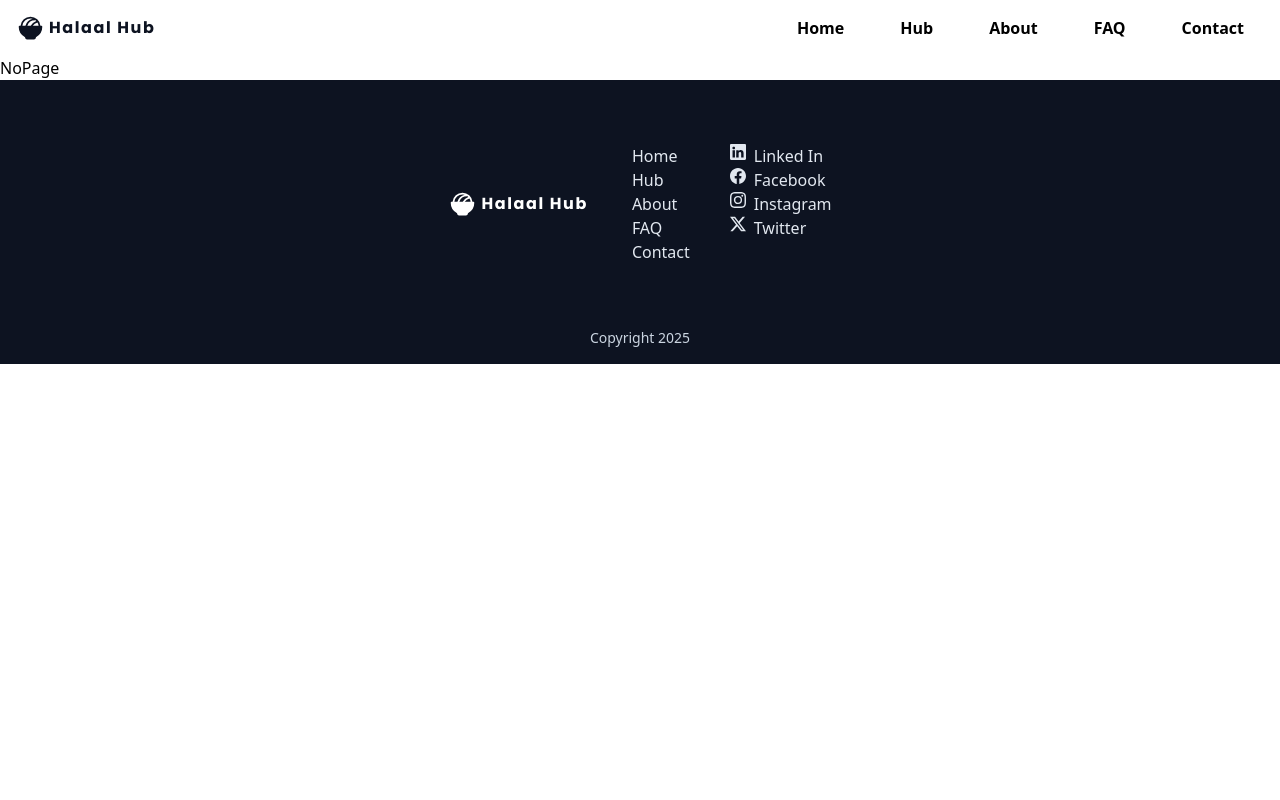
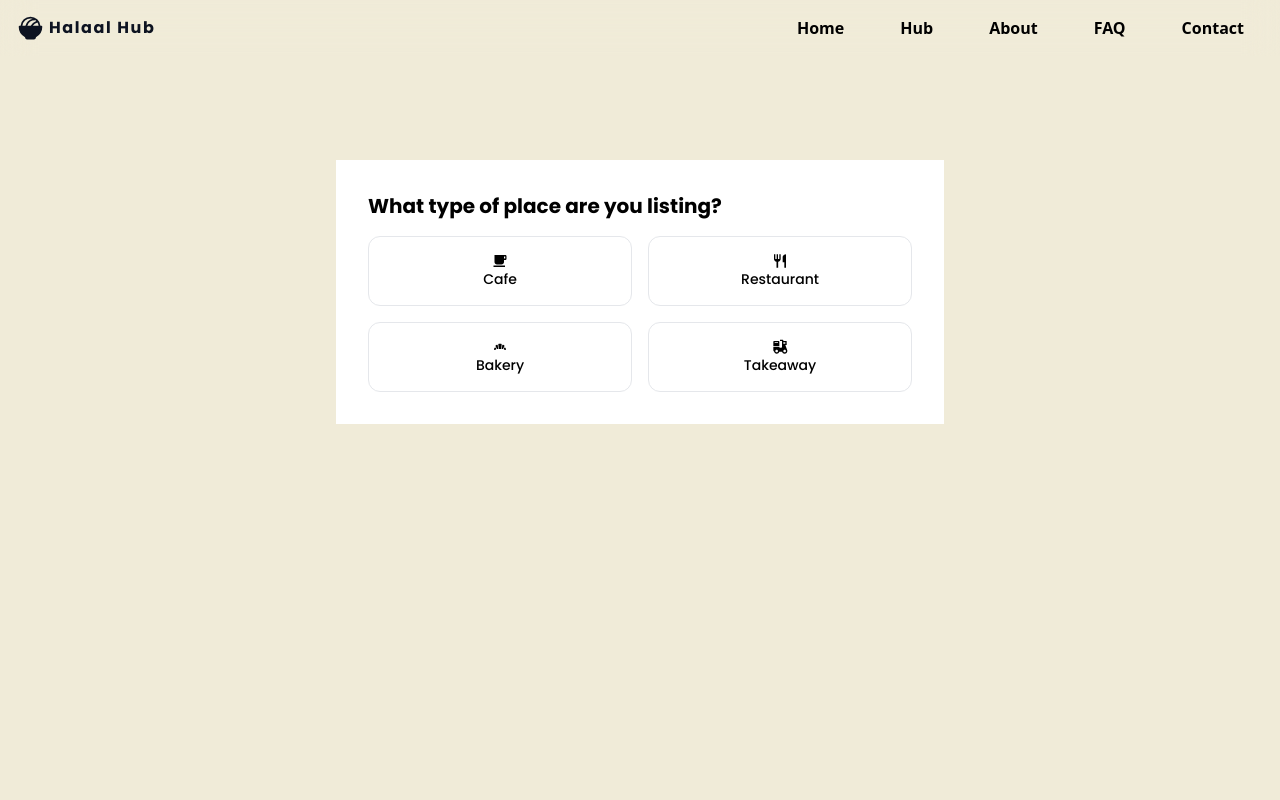
Before and after one commit to Junaidadams/halaal-hub, a React (Vite) app: page /create-listing in a window 1280 px wide. Shown: the top 800 px of the page. Built offline with nearby package versions, Linux system fonts and the light colour scheme.

Commit message:
added create listing page and made changes to constants.js

```diff
--- a/constants.js
+++ b/constants.js
@@ -11,6 +11,10 @@ import {
   FaEnvelope,
   FaUtensils,
 } from "react-icons/fa";
+import { MdBakeryDining, MdRestaurant } from "react-icons/md";
+import { IoMdCafe } from "react-icons/io";
+import { RiTakeawayFill } from "react-icons/ri";
+
 import { AiOutlinePhone, AiOutlineMail } from "react-icons/ai";
 
 export const websiteInformation = [
@@ -133,3 +137,10 @@ export const faqData = [
       "Absolutely. If you know of a Halaal place that isn’t listed, use the contact form to suggest it and we’ll reach out to verify and add them.",
   },
 ];
+
+export const categories = [
+  { label: "Cafe", value: "cafe", icon: IoMdCafe },
+  { label: "Restaurant", value: "restaurant", icon: MdRestaurant },
+  { label: "Bakery", value: "bakery", icon: MdBakeryDining },
+  { label: "Takeaway", value: "takeaway", icon: RiTakeawayFill },
+];
--- a/src/App.jsx
+++ b/src/App.jsx
@@ -9,12 +9,17 @@ import GetStarted from "./pages/GetStarted";
 import Hub from "./pages/Hub";
 import DetailedListingView from "./pages/DetailedListingView";
 
+import Login from "./pages/Login";
+import CreateListing from "./pages/CreateListing";
+
 import NoPage from "./pages/NoPage";
 
 const App = () => {
   return (
     <Routes>
       <Route path="/" element={<Home />} />
+      <Route path="/login" element={<Login />} />
+      <Route path="/create-listing" element={<CreateListing />} />
       <Route path="/get-started" element={<GetStarted />} />
       <Route path="/faq" element={<Faq />} />
       <Route path="/about" element={<About />} />
--- /dev/null
+++ b/src/pages/CreateListing.jsx
@@ -0,0 +1,61 @@
+import { useState } from "react";
+
+import { categories } from "../../constants";
+
+const CreateListing = () => {
+  const [step, setStep] = useState(1);
+  const [formData, setFormData] = useState({ category: "" });
+
+  const handleCategorySelect = (value) => {
+    setFormData({ ...formData, category: value });
+    setTimeout(() => setStep(2), 300); // slight delay for smoother UX
+  };
+
+  return (
+    <div className="min-h-screen -mt-[56px] bg-eggshell flex">
+      <div className="mx-auto my-20 min-h-screen w-[95%] flex flex-col">
+        <div className="flex mx-auto md:my-10 lg:my-14 xl:my-20 sm:w-2/3 xl:w-1/2 flex-col font-poppins bg-white p-8">
+          {step === 1 && (
+            <div>
+              <h2 className="text-xl font-bold mb-4">
+                What type of place are you listing?
+              </h2>
+              <div className="grid grid-cols-1 sm:grid-cols-2 gap-4">
+                {categories.map(({ value, icon: Icon }) => (
+                  <button
+                    key={value}
+                    onClick={() => handleCategorySelect(value)}
+                    className="border p-4 rounded-xl hover:shadow-md hover:bg-gray-50 transition flex flex-col items-center text-center"
+                  >
+                    <Icon />{" "}
+                    <span className="text-sm font-medium capitalize">
+                      {value}
+                    </span>
+                  </button>
+                ))}
+              </div>
+            </div>
+          )}
+          {step === 2 && (
+            <div>
+              <h2 className="text-xl font-bold mb-4">
+                Great! Let's add more details.
+              </h2>
+              <p className="mb-2 text-sm text-gray-600">
+                You selected: <strong>{formData.category}</strong>
+              </p>
+              {/* Additional form fields go here */}
+              <input
+                type="text"
+                placeholder="Business name"
+                className="border rounded p-2 w-full"
+              />
+            </div>
+          )}
+        </div>
+      </div>
+    </div>
+  );
+};
+
+export default CreateListing;
--- /dev/null
+++ b/src/pages/Login.jsx
@@ -0,0 +1,7 @@
+import React from "react";
+
+const Login = () => {
+  return <div>Login</div>;
+};
+
+export default Login;
```
